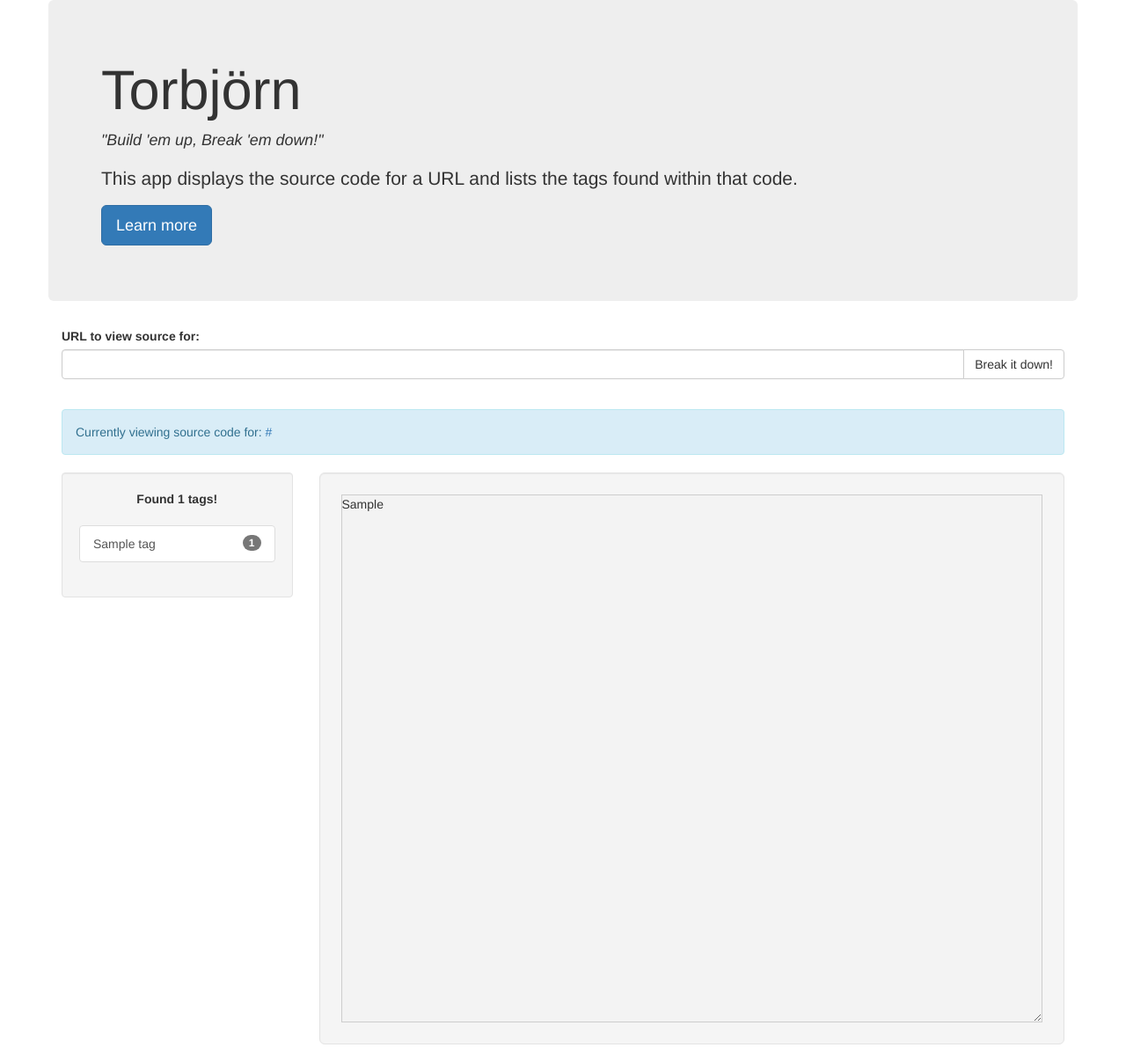
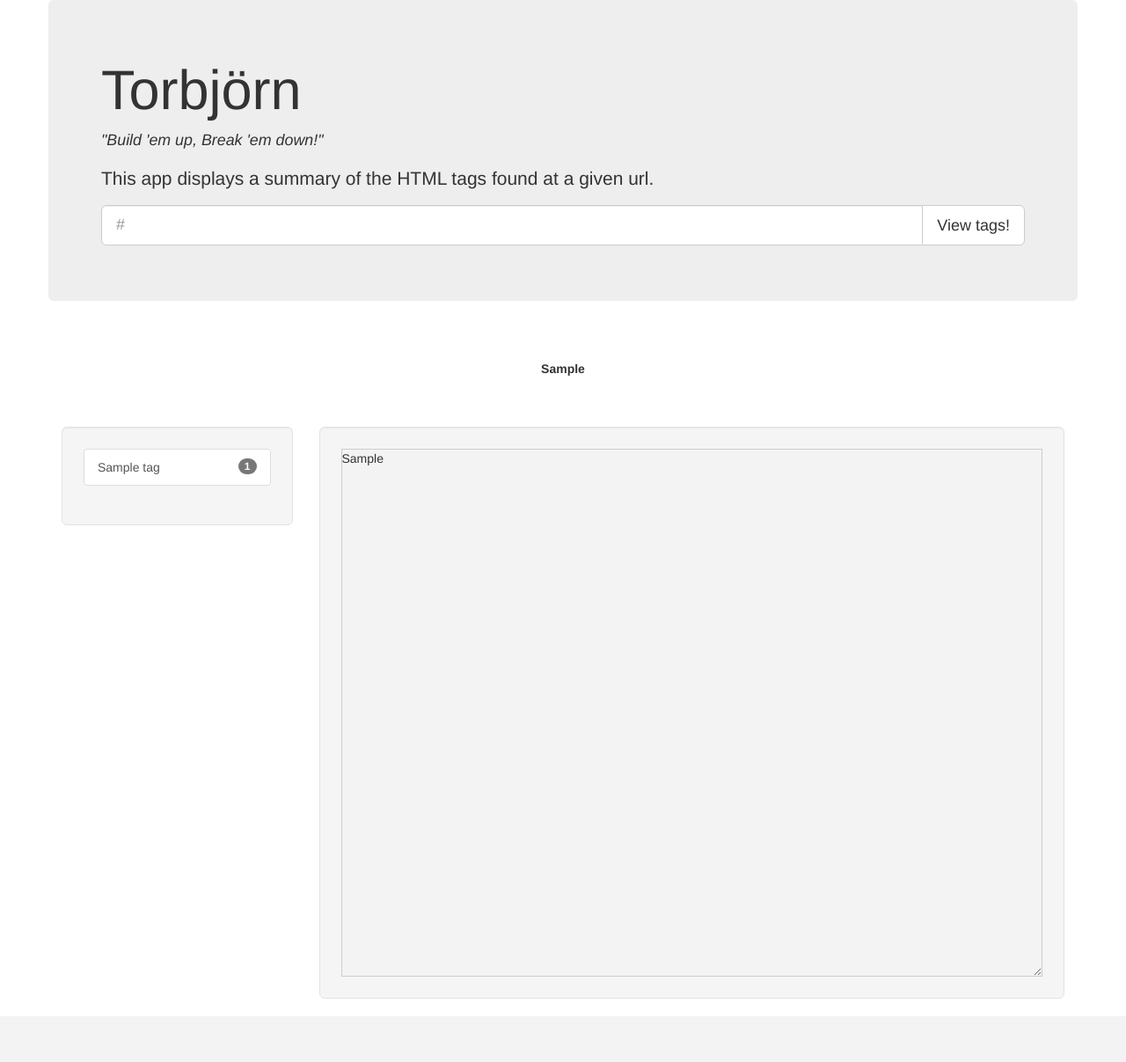
Before and after one commit to gribilly/Torbjorn, a Flask app: template app/templates/index.html in a window 1280 px wide. Shown: the whole page at 88% size. After the commit the page ends 1135 px from the top, so only its background shows below. Run offline with Flask 2, Linux system fonts and the light colour scheme; the template is opened without the code that fills it: most values are stand-ins (such as "Sample title", 1, 10 or a date in 2020); parts of the project's set-up code (start-up, migrations or seed data) failed here and were passed over; some libraries are stand-ins or nearby versions.

Commit message:
Tweaked to styling to support uses cases where we have bad data (i.e. no tags in a doc, invalid urls, and a doc with no tags).

```diff
--- a/app/app.py
+++ b/app/app.py
@@ -7,23 +7,52 @@
 @app.route("/",methods=['GET','POST'])
 def main():
 
-    # By default our url string is nothing.
-    url_str = 'file:///Users/billy.grissom/Code/slackTest/tests/large.html'
+    # Define the varaibles we need.
+    url_str     = ""        # URL that we're going to parse, on launch this is nothing.  User sets this on the page.
+    parser      = None      # Parser object that fetches our tags from the page at the url provided.
+    html_doc    = ""        # The actual string that represents the doc.
+    html_tags   = list()    # List of tags that our parser found in the document.
+
+    # If this is a post, then grab the URL string that the user posted.
     if request.method == 'POST':
         url_str = request.form['user_url']
+        try:
+            parser = TagParser(url_str)
+        except IOError:
+            parser = None
 
-    # Parse our URL.
-    parser = TagParser(url_str)
+    # If we were able to parse, then let's grab our list of tags that were parsed and pass them to our html template.
+    if parser:
+        html_doc = parser.html
+        for tag_name in parser.tag_names:
+            tag_count = parser.get_tag_count(tag_name)
+            tag_highlights = sorted(parser.get_tag_idxs(tag_name))  # It looks like the highlight plugin needs to have the indices sorted, otherwise weird highlighting will ensue.
+            html_tags.append(dict(name=tag_name,count=tag_count,highlights=tag_highlights))
 
-    # Get our list of tag names.
-    html_tags  = list()
-    for tag_name in parser.tag_names:
-        tag_count = parser.get_tag_count(tag_name)
-        tag_highlights = sorted(parser.get_tag_idxs(tag_name))  # It looks like the highlight plugin needs to have the indices sorted, otherwise weird highlighting will ensue.
-        html_tags.append(dict(name=tag_name,count=tag_count,highlights=tag_highlights))
+    # Sort our list of tags based on whom is the most populated.
+    html_tags.sort(key=lambda tag: tag["count"], reverse=True)
+
+    # This is used to populate the placeholder text of the input-field with whatever the user provided, if they provided nothing then we ask them to.
+    url_input_str = url_str
+    if not url_input_str:
+        url_input_str = "Enter a URL..."
+
+    # Now let's handle our alert text in the rendered template.
+    alert_str   = ""    # If set, the HTML doc will render this text in an alert.
+    alert_style = ""    # If set, then the alert will be styled as if there was an error.
+    if url_str:
+        if not parser:
+            alert_str = "Invalid URL!"
+            alert_style = "alert-danger"
+        elif len(html_tags) == 0:
+            alert_str = "No tags found!"
+            alert_style = "alert-danger"
+        else:
+            alert_str = "Found %d tags!" % len(html_tags)
+            alert_style = "alert-success"
 
     # Render the page and pass our variable.
-    return render_template('index.html', html_url=parser.url, html_doc=parser.html, html_tags=html_tags,url_str=parser.url)
+    return render_template('index.html', html_doc=html_doc, html_tags=html_tags, url_str=url_str, url_input_str=url_input_str, alert_str=alert_str, alert_style=alert_style)
 
 # Run our app when this file is called.
 if __name__ == "__main__":
--- a/app/static/style/index.css
+++ b/app/static/style/index.css
@@ -6,7 +6,7 @@
 
 /* size and formatting for textarea highlighting */
 .hwt-content {
-    height: 100%;
+    height: 600px;
     width: 100%;
     -webkit-box-sizing: border-box; /* Safari/Chrome, other WebKit */
     -moz-box-sizing: border-box;    /* Firefox, other Gecko */
@@ -25,7 +25,7 @@
 
 .scrollable-menu {
     height: auto;
-    max-height: 550px;
+    max-height: 600px;
     overflow-x: hidden;
 }
 
--- a/app/templates/index.html
+++ b/app/templates/index.html
@@ -13,47 +13,53 @@
 
     <!-- Import our stylesheet -->
     <link rel="stylesheet" href="static/style/index.css">
-
 </head>
 
 <body>
-
 <div class="container">
 
+    <!-- Display our fancy title banner. -->
     <div class="row">
         <div class="jumbotron">
             <h1>Torbjörn<BR></h1>
             <p><small><i>"Build 'em up, Break 'em down!"</i></small></p>
-            <p>This app displays the source code for a URL and lists the tags found within that code.</p>
-            <p><a class="btn btn-primary btn-lg" href="#" role="button">Learn more</a></p>
+            <p>This app displays a summary of the HTML tags found at a given url.</p>
+            <p>
+            <form method="post" name="url_submit">
+            <div class="input-group input-group-lg">
+                <input type="text" class="form-control" name="user_url" placeholder="{{ url_input_str }}">
+                <span class="input-group-btn"><button class="btn btn-default" type="submit">View tags!</button></span>
+            </div>
+            </form>
+            </p>
         </div>
     </div>
 
+    <!-- Display our text input for the user to be able to enter a URL. -->
+    <div class="row">
+        <div class="col-sm-12" id="url-input">
 
-    <div class="row">
-        <div class="col-sm-12 sidebar">
-            <label>URL to view source for:</label>
-            <form method="post">
-            <div class="input-group">
-                <input type="text" class="form-control" name="user_url">
-                <span class="input-group-btn"><button class="btn btn-default" type="submit">Break it down!</button></span>
-            </div>
-            </form>
         </div>
     </div>
 
+    <!-- Display an alert if need be. -->
+    {% if alert_str %}
     <div class="row top-buffer" >
-        <div class="col-sm-12 sidebar">
-            <div class="alert alert-info" role="alert">Currently viewing source code for: <a href="{{url_str}}" target="_blank">{{url_str}}</a></div>
+        <div class="col-sm-12">
+            <div class="alert {{ alert_style }}" role="alert">
+                <div style="text-align:center;font-weight:bold;">{{ alert_str }}</div>
             </div>
         </div>
+    </div>
+    {% endif %}
 
-    <div class="row">
-        <div class="col-sm-3 sidebar">
-            <div class="well">
-                <div style="text-align:center;font-weight:bold;margin-bottom:20px;">Found {{html_tags|length}} tags!</div>
+    <!-- Display our parsed content, if we got it. -->
+    {% if html_doc %}
+    <div class="row top-buffer">
         <!-- If we found tags, then display a list of our tags and the tally for each of them. -->
         {% if html_tags %}
+        <div class="col-sm-3 sidebar">
+            <div class="well well-lg">
                 <div class="scrollable-menu">
                     <div class="list-group">
                         {% for tag in html_tags %}
@@ -65,21 +71,20 @@
                         {% endfor %}
                     </div>
                 </div>
-                {% else %}
-                <!-- Otherwise let's just show a message saying that no tags were found -->
-
-                <h1>No tags found!</h1>
-                {% endif %}
             </div>
         </div>
-
-        <div class="col-sm-9 content">
+        <div class="col-sm-9 content">  <!-- If tags are shown, then source code is displayed on the right -->
+        <!-- Otherwise let's just show the source code and nothing else -->
+        {% else %}
+        <div class="col-sm-12 content"> <!-- If we have no tags, then display all of the sourcecode -->
+        {% endif %}
             <!-- Display our source code! -->
             <div class="well well-lg">
                 <textarea disabled id="html-doc">{{ html_doc }}</textarea>
             </div>
         </div>
     </div>
+    {% endif %}
 </div>
 
 <!-- import jquery -->
```
Lines whose indentation alone changed are shown as unchanged.
